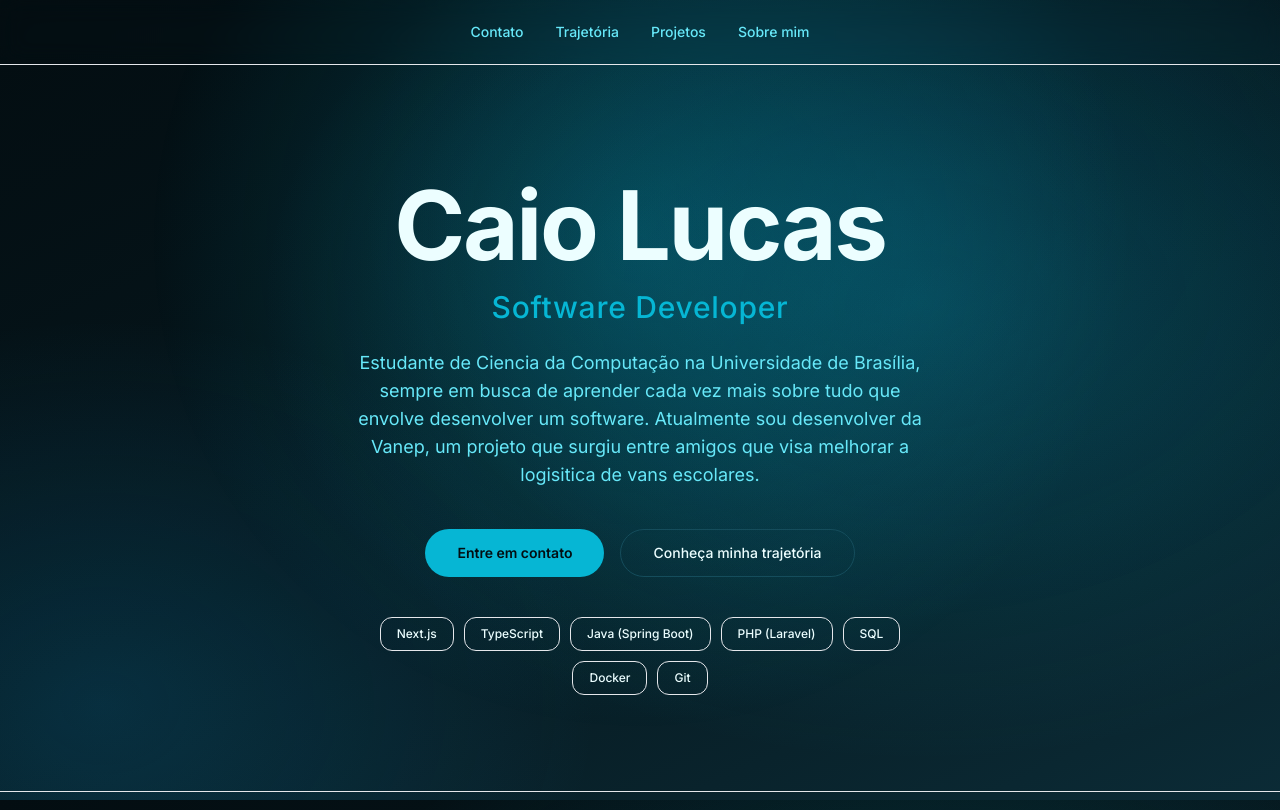
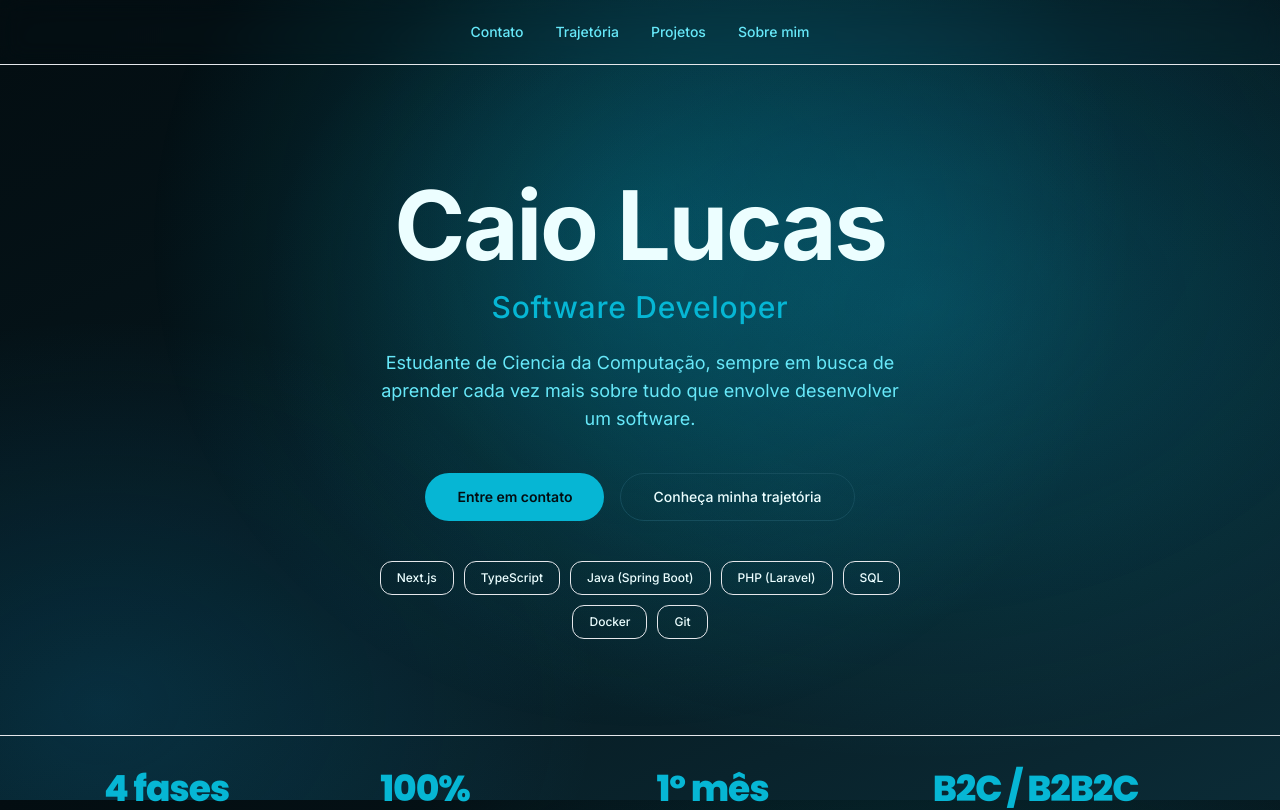
Before and after one commit to CaiooLucas/tabnews, a Next.js app: page / in a window 1280 px wide. Shown: the top 810 px of the page. Built offline with nearby package versions, Linux system fonts and the light colour scheme.

Commit message:
mudou a primeira descrição da pagina

```diff
--- a/src/messages/pt-BR.ts
+++ b/src/messages/pt-BR.ts
@@ -19,7 +19,7 @@ const ptBR = {
       titleLead: "O sistema operacional do",
       titleHighlight: "transporte escolar",
       description:
-        "Estudante de Ciencia da Computação na Universidade de Brasília, sempre em busca de aprender cada vez mais sobre tudo que envolve desenvolver um software. Atualmente sou desenvolver da Vanep, um projeto que surgiu entre amigos que visa melhorar a logisitica de vans escolares.",
+        "Estudante de Ciencia da Computação, sempre em busca de aprender cada vez mais sobre tudo que envolve desenvolver um software.",
       primaryCta: "Entre em contato",
       secondaryCta: "Conheça minha trajetória",
       technologies: [
```
